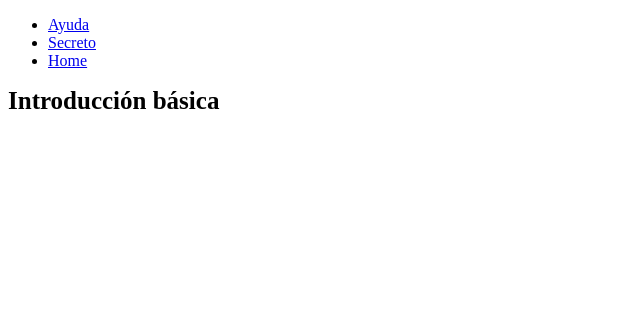
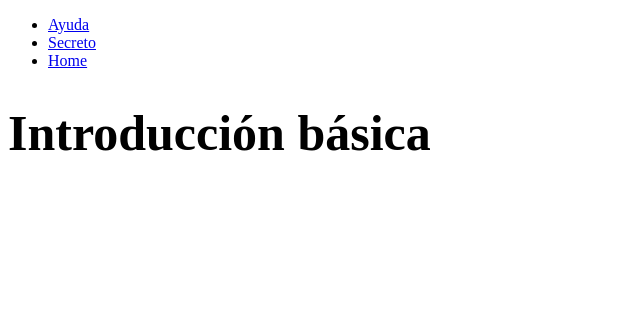
Before and after one commit to Mynzari/Yosarii, a PHP site: page / in a window 1280 px wide. Shown: the top 330 px of the page, without its empty margins (0-640 px from the left). Run offline with PHP 8.4, Linux system fonts and the light colour scheme.

Commit message:
Update style.css

```diff
--- a/style.css
+++ b/style.css
@@ -7,5 +7,5 @@
 }
 
 .pack-form__h1 {
-	font-size: 1em;
+	font-size: 2em;
 }
```
